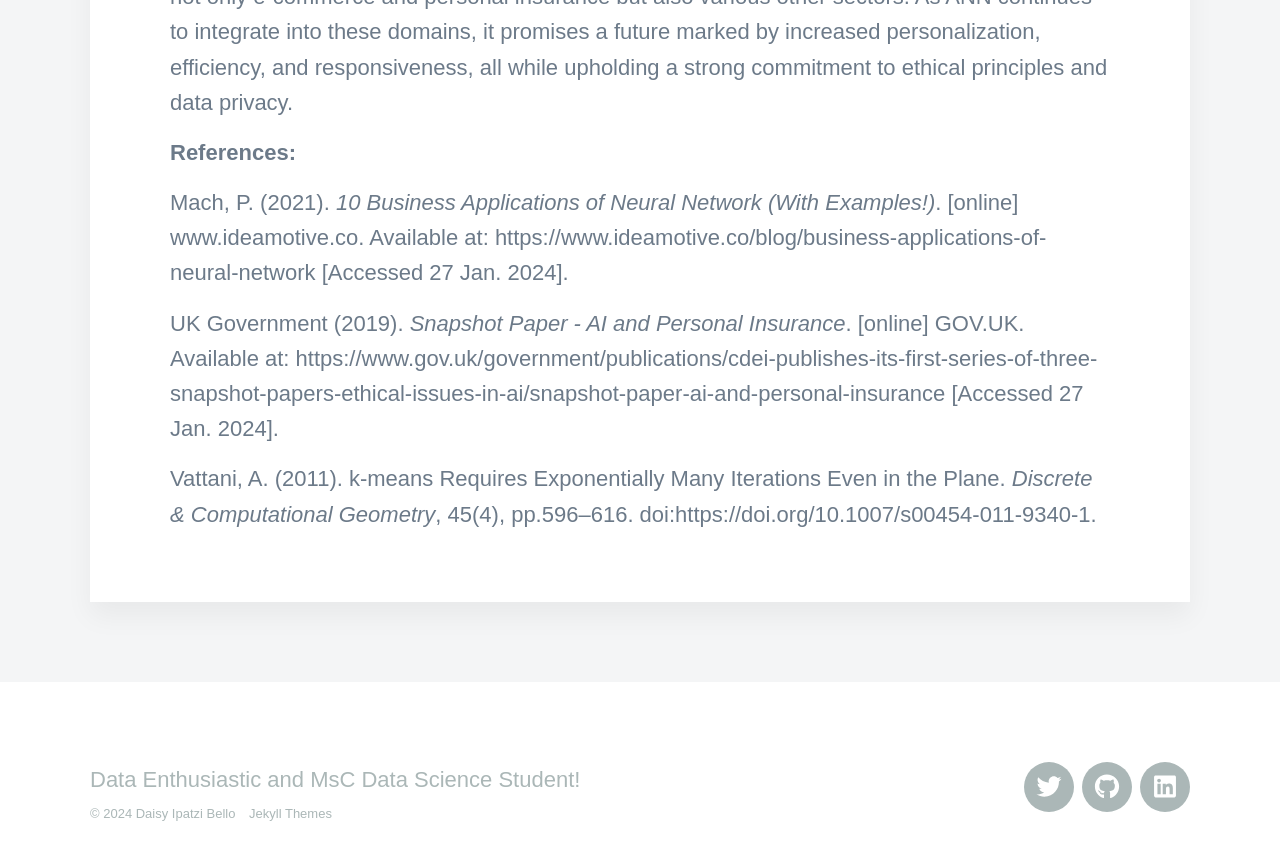
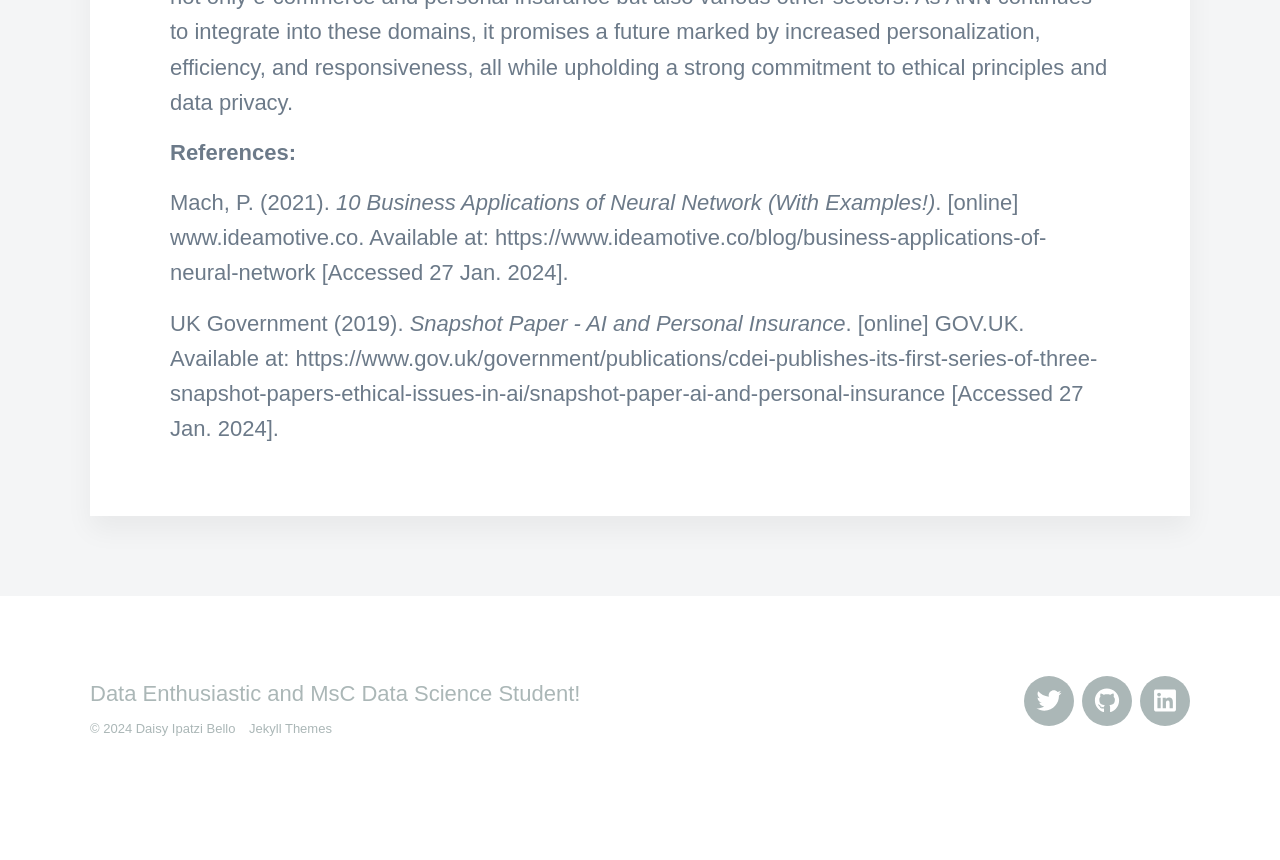
Before and after one commit to DaisyIpatzi/daisyipatzi.github.io, a Jekyll site: the page built from _posts/2024-01-27-ANN-Thoughts.md, in a window 1280 px wide and 900 px high, scrolled down 1635 px. Shown: the top 860 px of the window. Built offline with Jekyll 4.4.1, drawn with Linux system fonts in a browser that asks for light colours; nearby versions of some CDN libraries; some web fonts are replaced; after the commit the page ends 2450 px from its top, so only the background shows below that.

Commit message:
Update 2024-01-27-ANN-Thoughts.md

```diff
--- a/_posts/2024-01-27-ANN-Thoughts.md
+++ b/_posts/2024-01-27-ANN-Thoughts.md
@@ -18,6 +18,3 @@ In summary, Artificial Neural Networks (ANN) have emerged as transformative forc
 Mach, P. (2021). _10 Business Applications of Neural Network (With Examples!)_. [online] www.ideamotive.co. Available at: https://www.ideamotive.co/blog/business-applications-of-neural-network [Accessed 27 Jan. 2024].
 
 UK Government (2019). _Snapshot Paper - AI and Personal Insurance_. [online] GOV.UK. Available at: https://www.gov.uk/government/publications/cdei-publishes-its-first-series-of-three-snapshot-papers-ethical-issues-in-ai/snapshot-paper-ai-and-personal-insurance [Accessed 27 Jan. 2024].
-
-
-Vattani, A. (2011). k-means Requires Exponentially Many Iterations Even in the Plane. _Discrete & Computational Geometry_, 45(4), pp.596–616. doi:https://doi.org/10.1007/s00454-011-9340-1.
```
